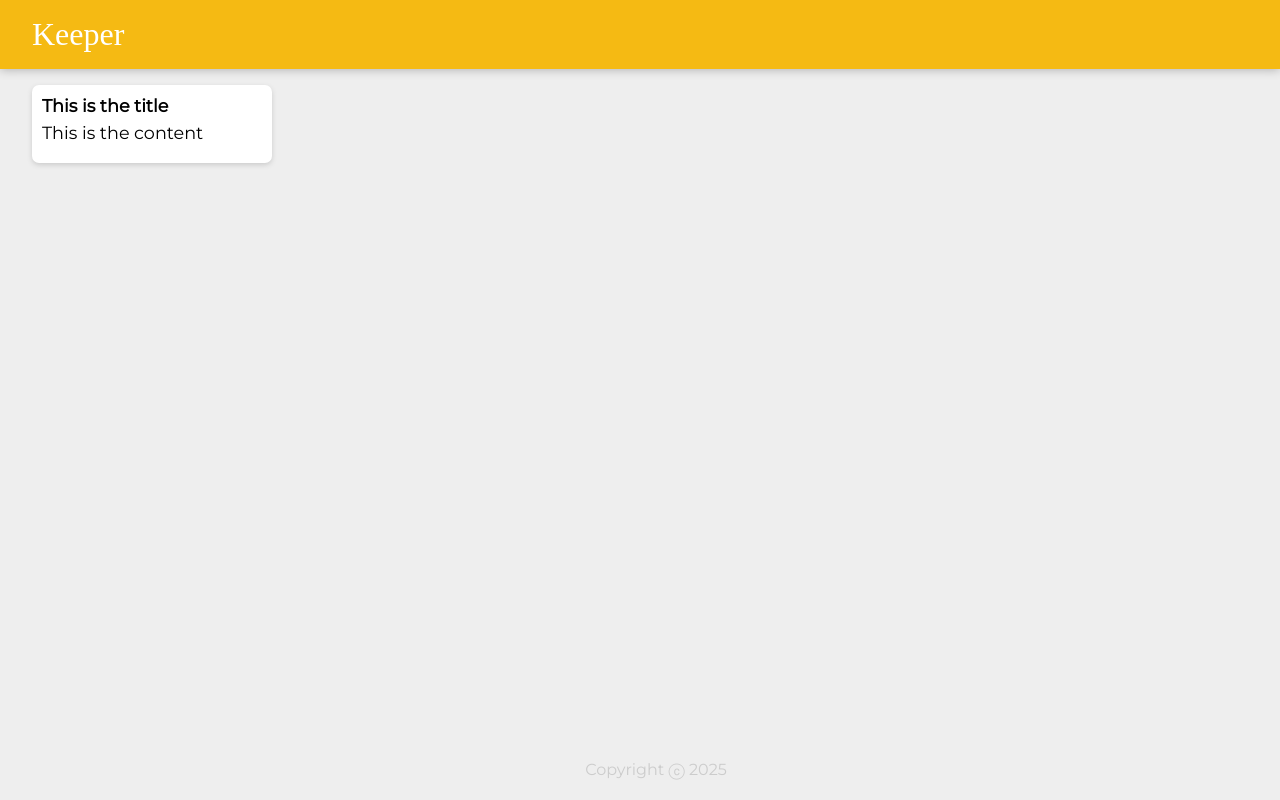
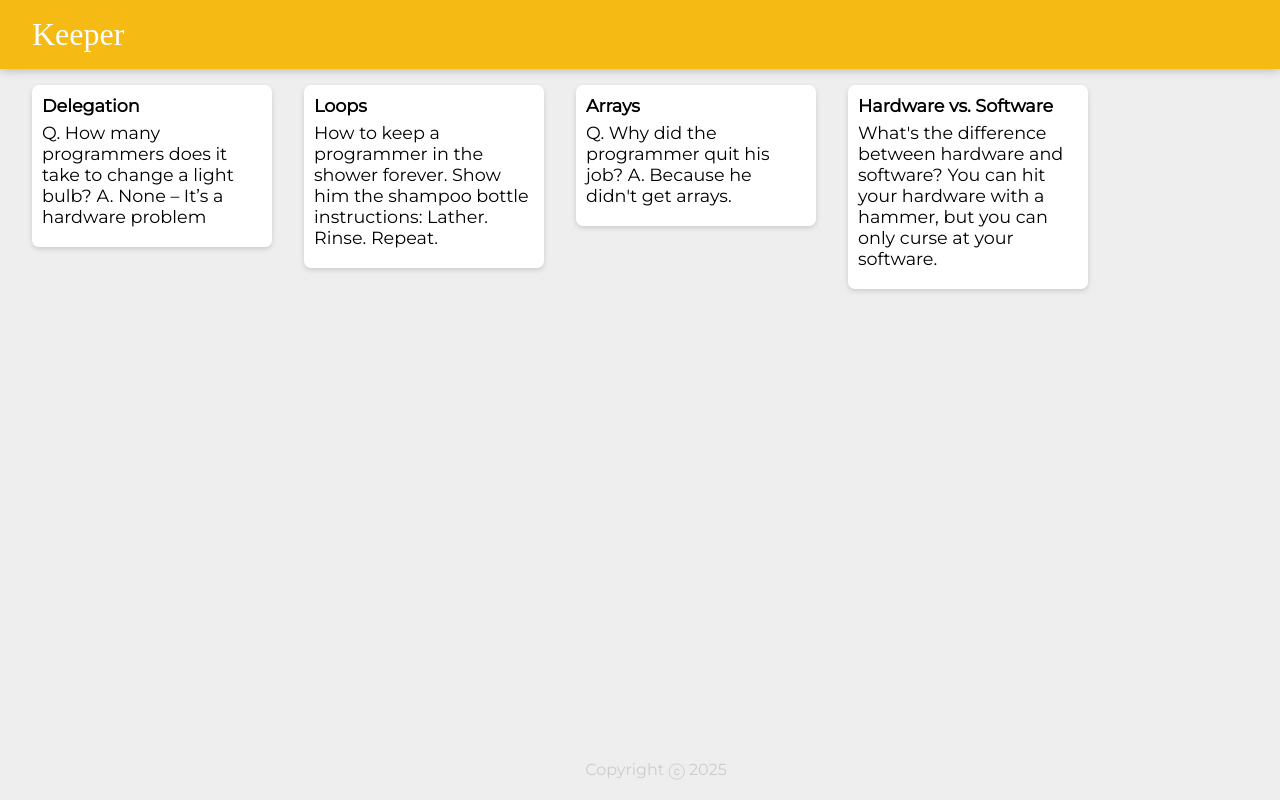
Before and after one commit to thiquach/react-bootcamp, a React app: page / in a window 1280 px wide. Built offline with nearby package versions, Linux system fonts and the light colour scheme; a web font is replaced by a local one.

Commit message:
keeper app 2 using map()

```diff
--- a/src/components/App.js
+++ b/src/components/App.js
@@ -1,4 +1,5 @@
 import React from "react";
+import notes from "../notes";
 import Header from "./Header";
 import Footer from "./Footer";
 import Note from "./Note";
@@ -8,7 +9,13 @@ function App() {
     <div>
       <Header />
       <Footer />
-      <Note />
+      {notes.map((noteEntry) => (
+        <Note
+          key={noteEntry.id}
+          title={noteEntry.title}
+          content={noteEntry.content}
+        />
+      ))}
     </div>
   );
 }
--- a/src/components/Note.js
+++ b/src/components/Note.js
@@ -1,10 +1,10 @@
 import React from "react";
 
-function Note() {
+function Note(props) {
   return (
     <div className="note">
-      <h1>This is the title</h1>
-      <p>This is the content</p>
+      <h1>{props.title}</h1>
+      <p>{props.content}</p>
     </div>
   );
 }
--- a/src/notes.js
+++ b/src/notes.js
@@ -24,3 +24,5 @@ const notes = [
       "What's the difference between hardware and software? You can hit your hardware with a hammer, but you can only curse at your software."
   }
 ];
+
+export default notes;
```
